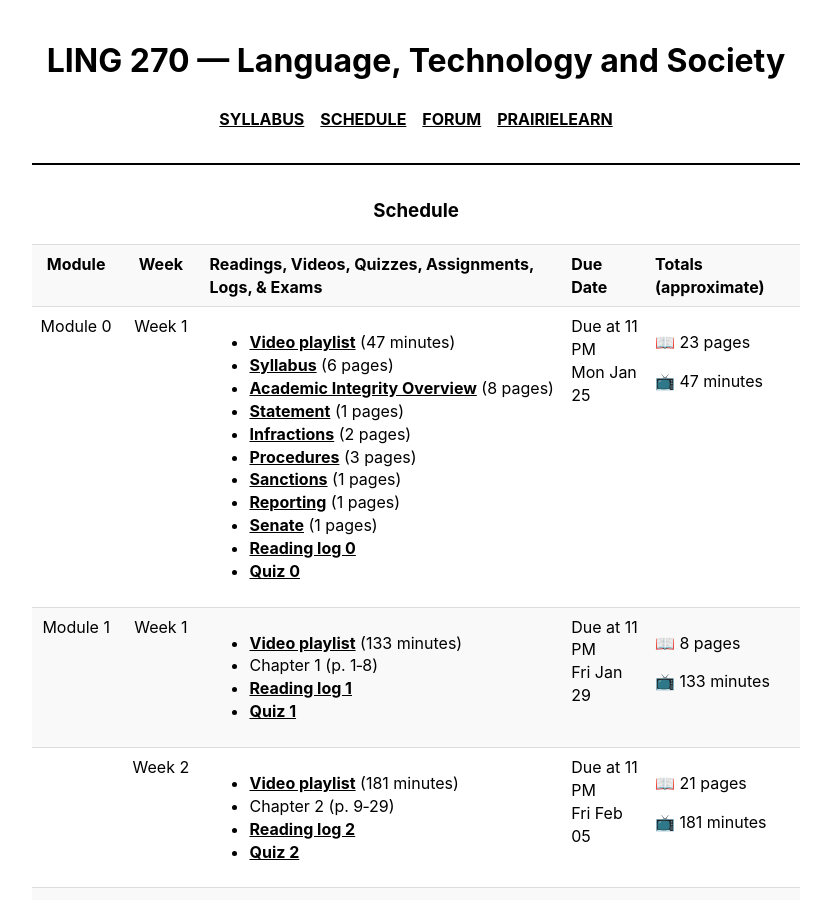
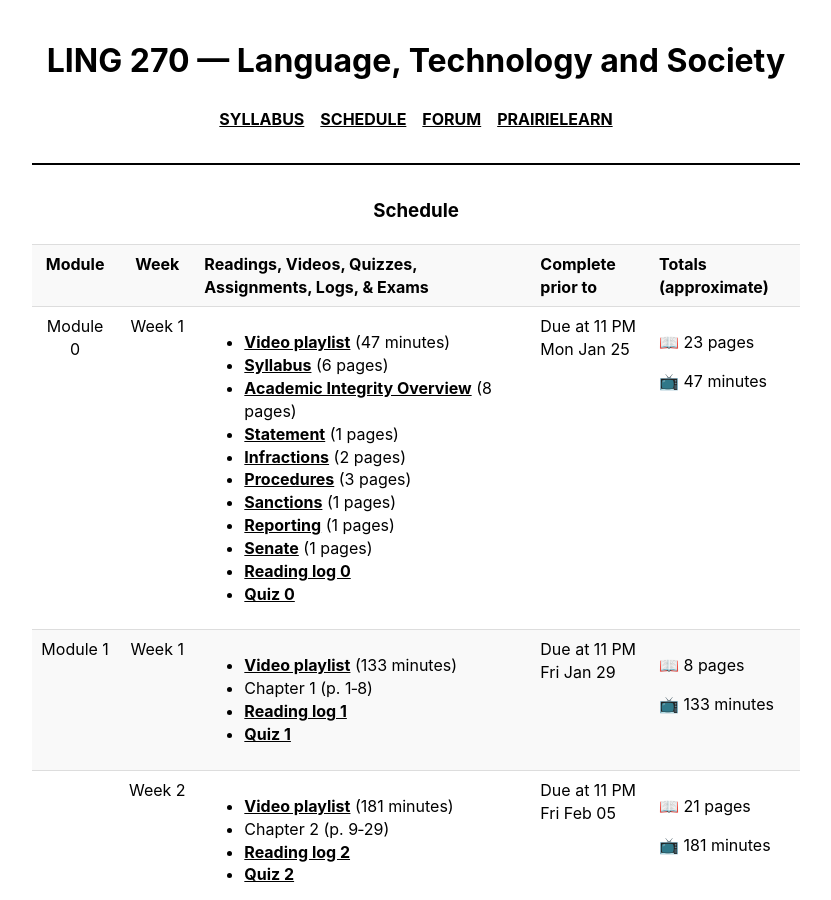
Before and after one commit to 2021-Spring-UIUC-LING270/2021-Spring-UIUC-LING270.github.io, a Jekyll site: the page built from schedule.md, in a window 1280 px wide and 900 px high. Shown: the whole window, without its empty margins (224-1055 px from the left). Built offline with Jekyll 4.4.1, drawn with Linux system fonts in a browser that asks for light colours.

Commit message:
Complete prior to

```diff
--- a/schedule.md
+++ b/schedule.md
@@ -16,7 +16,7 @@ layout: default
       <th class="col-xs-1" style="text-align: center">Week</th>
       <!--<th class="col-xs-1">Topic</th>-->
       <th class="col-xs-5">Readings, Videos, Quizzes, Assignments, Logs, & Exams</th>
-      <th class="col-xs-3">Due Date</th>
+      <th class="col-xs-3">Complete prior to</th>
       <th class="col-xs-2">Totals (approximate)</th>
     </tr>
     {% for lecture in site.data.schedule %}
```
